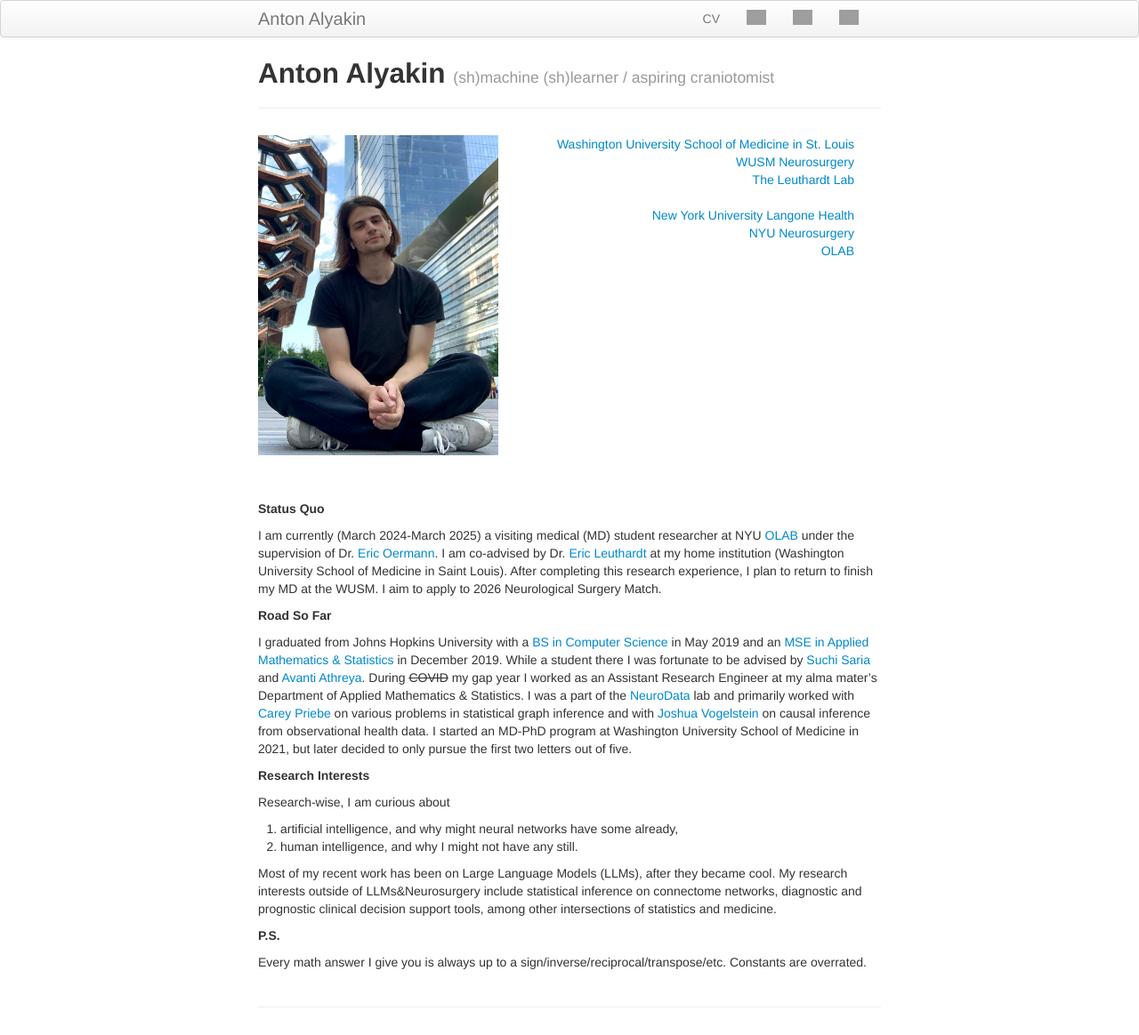
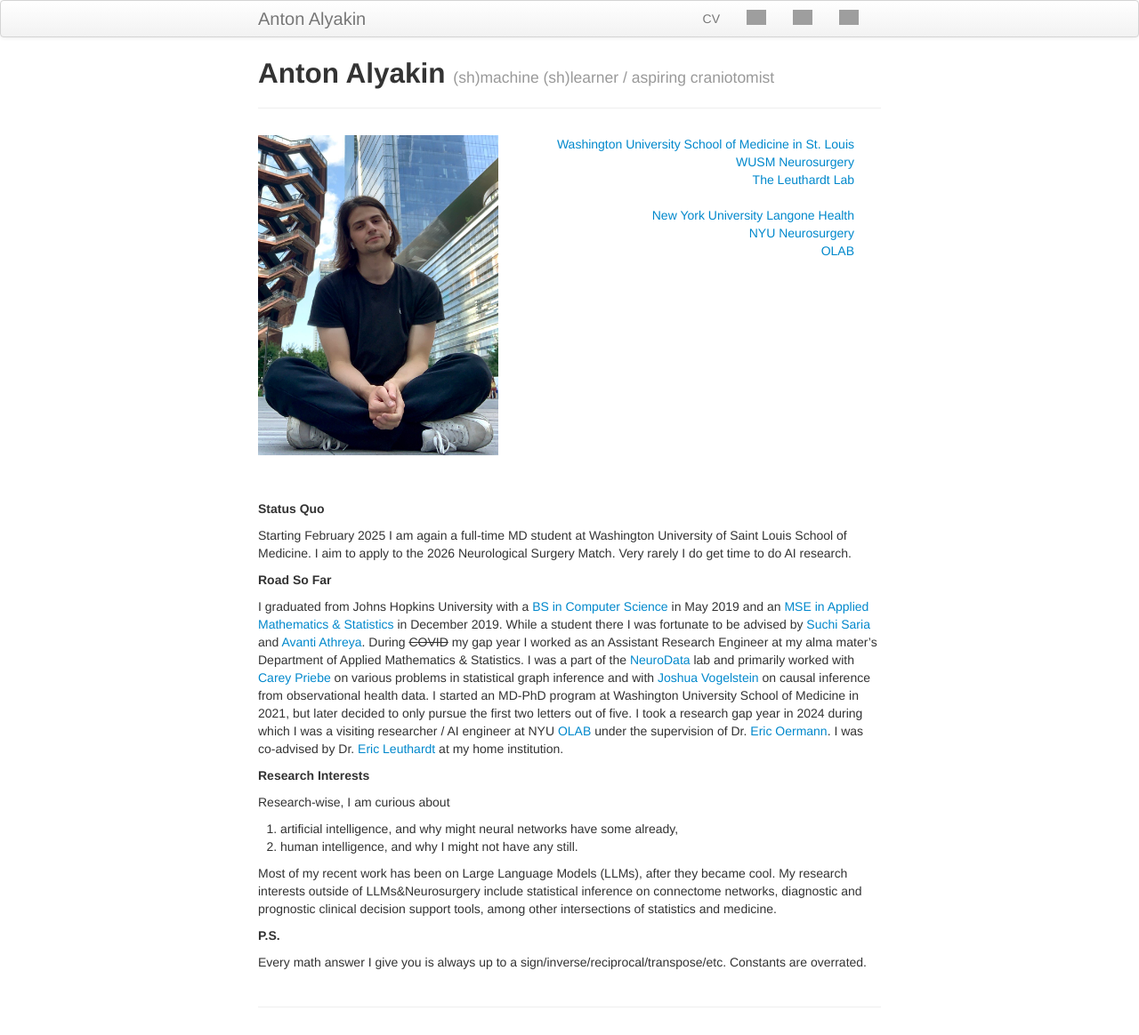
Before and after one commit to alyakin314/alyakin314.github.io, a Jekyll site: the page built from index.md, in a window 1280 px wide. Shown: the whole page at 89% size. Built offline with Jekyll 4.4.1, drawn with Linux system fonts in a browser that asks for light colours; grey boxes are pictures that could not be loaded.

Commit message:
updated index and cv

```diff
--- a/index.md
+++ b/index.md
@@ -38,13 +38,9 @@ description: Assistant Research Engineer at Johns Hopkins
 
 **Status Quo**
 
-I am currently (March 2024-March 2025) a visiting medical (MD) student
-researcher at NYU [OLAB](https://www.nyuolab.org/) under the supervision of
-Dr. [Eric Oermann](https://nyulangone.org/doctors/1235498403/eric-k-oermann).
-I am co-advised by Dr. [Eric Leuthardt](https://neurosurgery.wustl.edu/people/eric-c-leuthardt-md/)
-at my home institution (Washington University School of Medicine in Saint
-Louis). After completing this research experience, I plan to return to finish
-my MD at the WUSM. I aim to apply to 2026 Neurological Surgery Match.
+Starting February 2025 I am again a full-time MD student at Washington
+University of Saint Louis School of Medicine. I aim to apply to the 2026
+Neurological Surgery Match. Very rarely I do get time to do AI research.
 <!--
 At this stage of my soul-searching I am most likely to pursue
 a career in ~~emergency medicine~~ ~~critical care~~ ~~anesthesiology~~
@@ -66,7 +62,13 @@ alma mater's Department of Applied Mathematics & Statistics. I was a part of the
 statistical graph inference and with [Joshua Vogelstein](https://jovo.me/) on
 causal inference from observational health data. I started an MD-PhD program at
 Washington University School of Medicine in 2021, but later decided to only
-pursue the first two letters out of five.
+pursue the first two letters out of five. I took a research gap year in 2024
+during which I was a visiting researcher / AI engineer at NYU
+[OLAB](https://www.nyuolab.org/) under the supervision of Dr.
+[Eric Oermann](https://nyulangone.org/doctors/1235498403/eric-k-oermann).
+I was co-advised by Dr.
+[Eric Leuthardt](https://neurosurgery.wustl.edu/people/eric-c-leuthardt-md/)
+at my home institution.
 
 **Research Interests**
 
```
